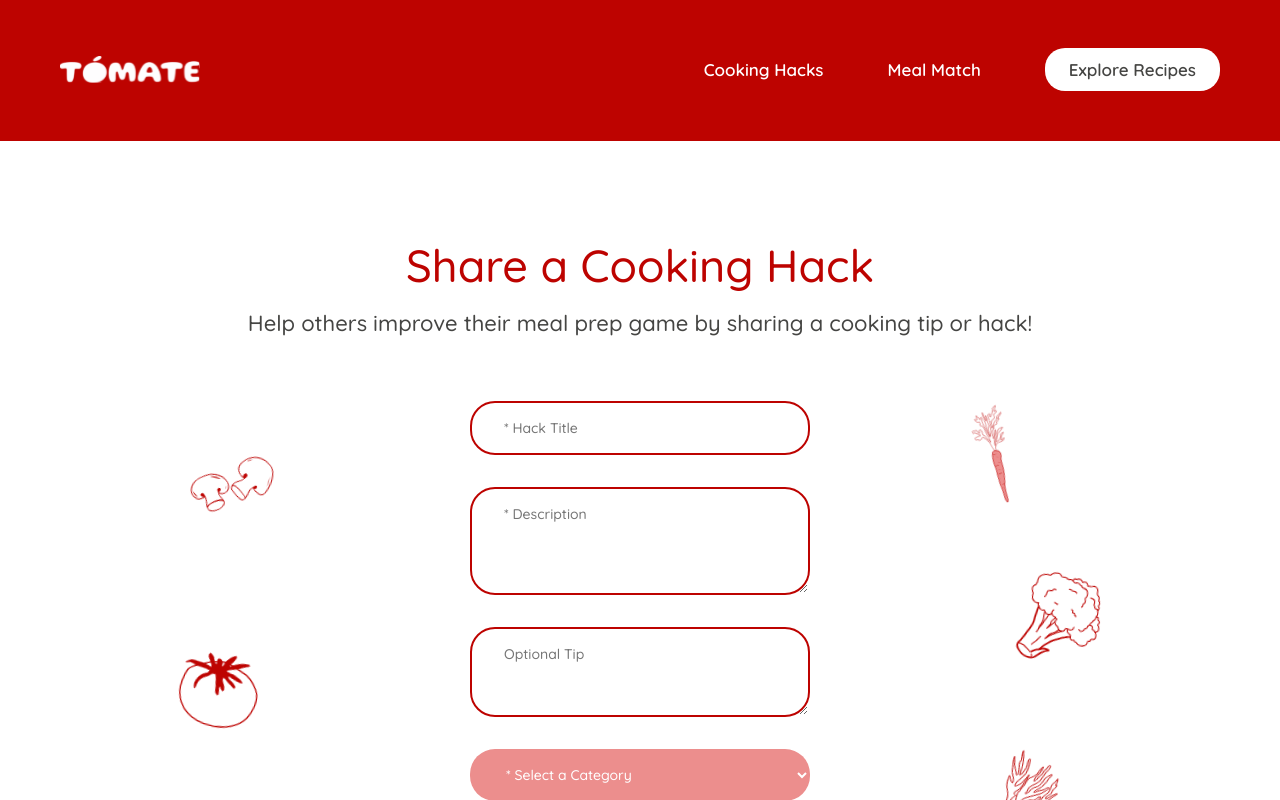
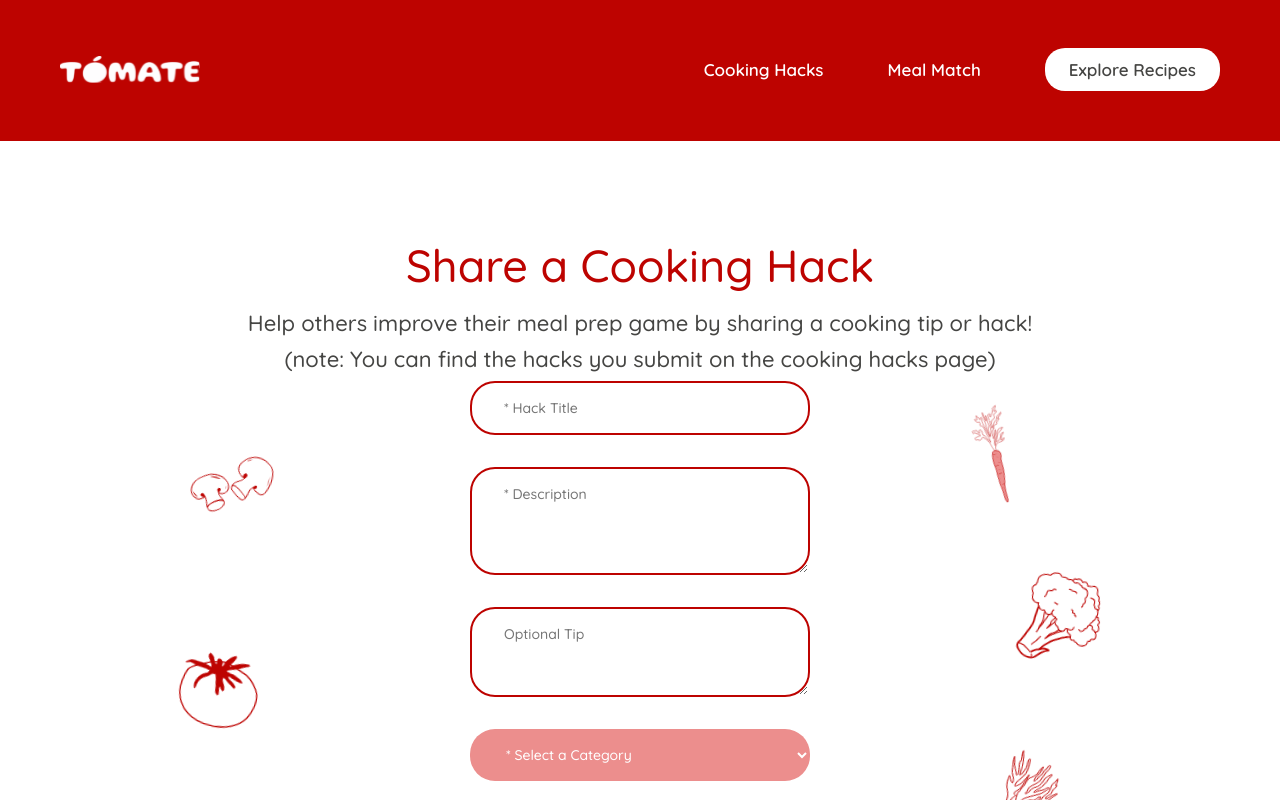
Before and after one commit to dharvi-22/tomate-fullstack, a React (Create React App) app in the folder frontend/: page /hack-form in a window 1280 px wide. Shown: the top 800 px of the page. Built offline with nearby package versions, Linux system fonts and the light colour scheme; no server answers.

Commit message:
addition on form page

```diff
--- a/frontend/src/pages/Form.js
+++ b/frontend/src/pages/Form.js
@@ -66,6 +66,7 @@ const HackForm = () => {
         <div className="form-container">
             <h2>Share a Cooking Hack</h2>
             <p>Help others improve their meal prep game by sharing a cooking tip or hack!</p>
+            <p>(note: You can find the hacks you submit on the cooking hacks page)</p>
 
         <form onSubmit={handleSubmit} className="form-group">
         <input type="text" placeholder="* Hack Title" value={title} onChange={(e) => setTitle(e.target.value)}/>
--- a/frontend/src/styles/form.scss
+++ b/frontend/src/styles/form.scss
@@ -22,7 +22,7 @@
         font-size: 18px;
         max-width: 400px;
         color: #454543;
-        margin-bottom: 4rem;
+        margin-bottom: 0.5rem;
     }
 
 }
```
